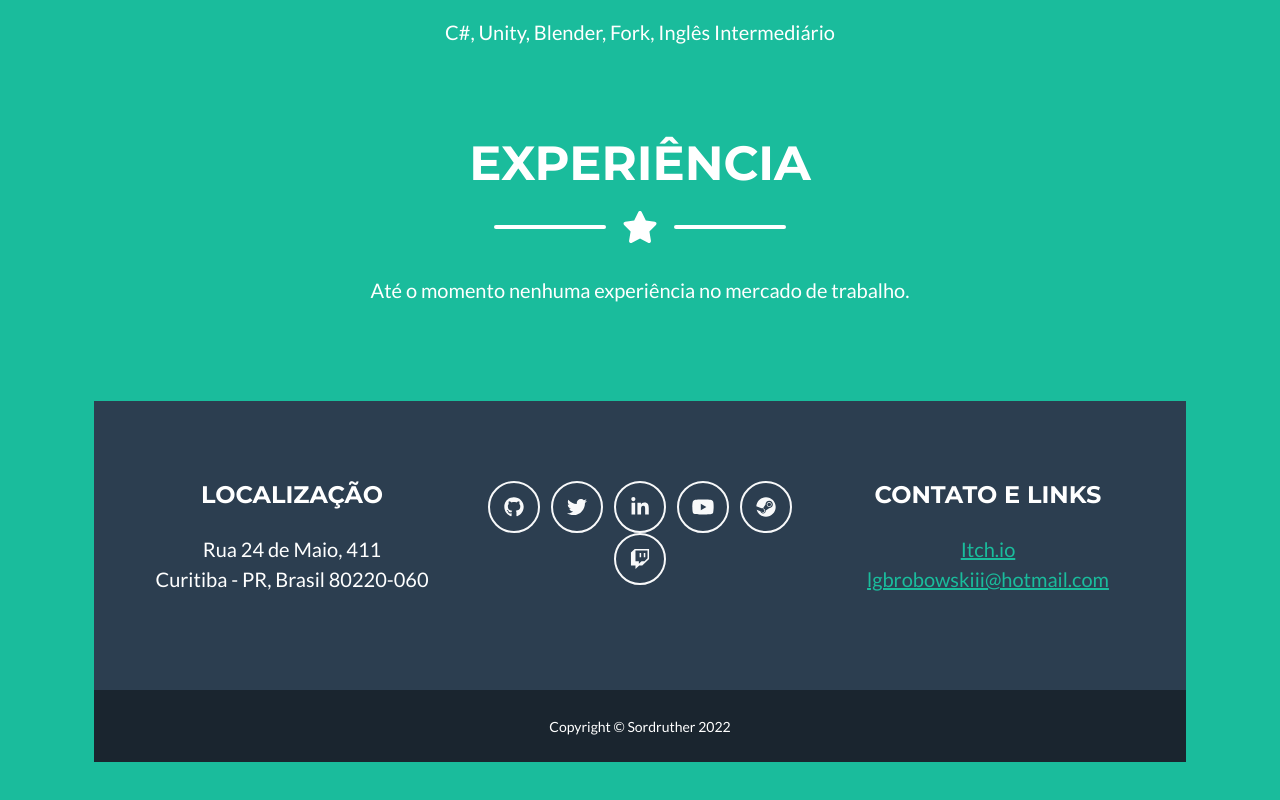
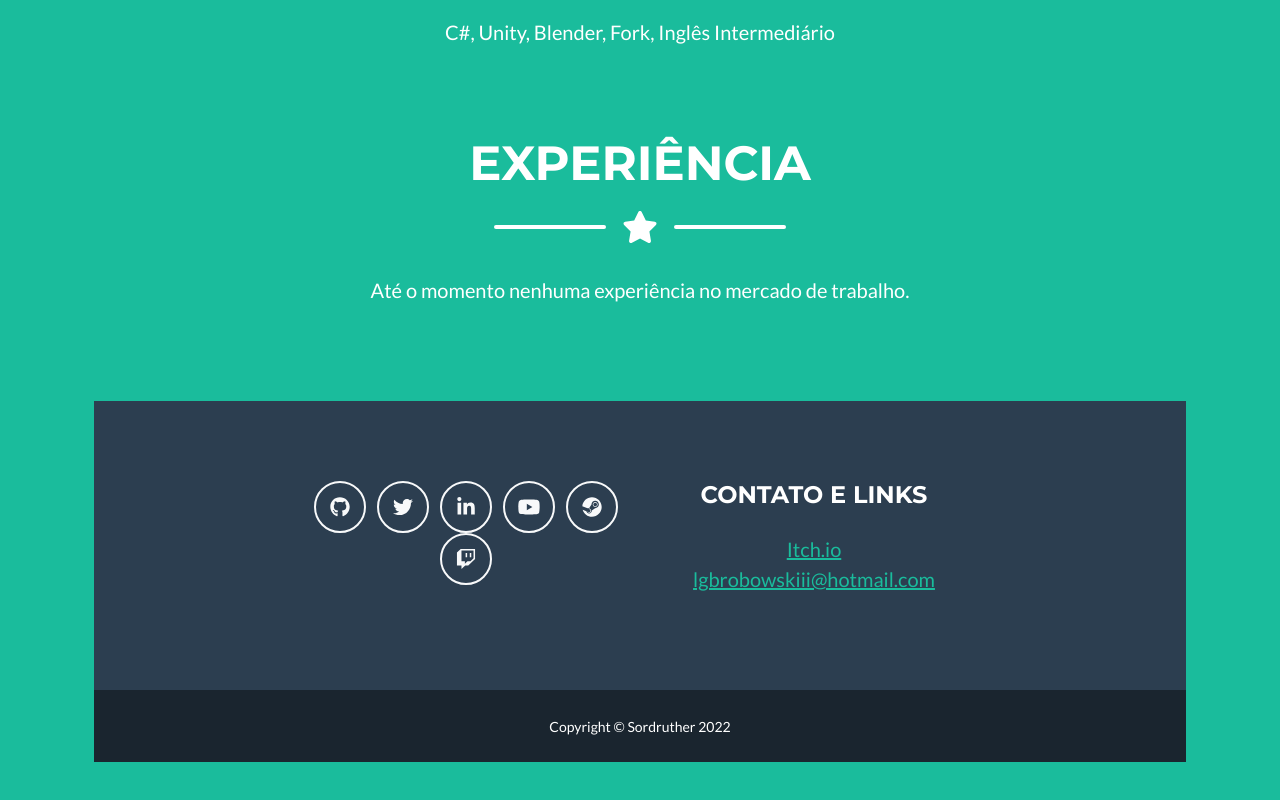
Before and after one commit to Sordruther/Sordruther.github.io, a plain HTML site: page index.html in a window 1280 px wide. Shown: the part 2133-2933 px from the top of the page. Drawn offline with nearby package versions, Linux system fonts and the light colour scheme.

Commit message:
remoção localização

```diff
--- a/index.html
+++ b/index.html
@@ -162,12 +162,7 @@
             <div class="container">
                 <div class="row">
                     <!-- Footer Location-->
-                    <div class="col-lg-4 mb-5 mb-lg-0">
-                        <h4 class="text-uppercase mb-4">Localização</h4>
-                        <p class="lead mb-0">
-                            Rua 24 de Maio, 411
-                            <br />
-                            Curitiba - PR, Brasil 80220-060
+                    <div class="col-lg-2 mb-4">
                         </p>
                     </div>
                     <!-- Footer Social Icons-->
```
